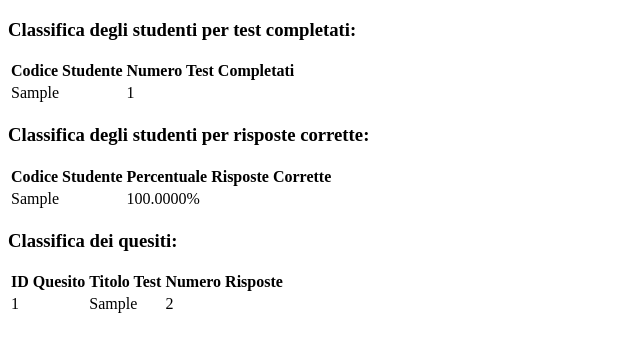
After one commit to iosonoandres/ESQL_Learning, a PHP site: page /statisticheDesign.php in a window 1280 px wide. The commit adds this page. Shown: the top 352 px of the page, without its empty margins (0-640 px from the left). Run offline with PHP 8.4, Linux system fonts and the light colour scheme; tables that the repository leaves empty hold one stand-in row (values such as "Sample post"); data that the repository does not hold is empty.

Commit message:
added statistiche

```diff
--- a/dashboard.php
+++ b/dashboard.php
@@ -9,7 +9,8 @@ $features = [
     ["not-implemented", "inserimentoTabellaDesign.php", true],
     ["Svolgimento test", "svolgimentoTestDesign.php", true],
     ["Creazione quesito", "creazioneQuesitoDesign.php",true],
-    ["Inserimento quesito","da cambiare",false]
+    ["Inserimento quesito","da cambiare",false],
+    ["Visuale Statistiche", "statisticheDesign.php",true]
     // Altre funzionalità vanno qui...
 ];
 ?>
--- a/inserimentoMessaggioDesign.php
+++ b/inserimentoMessaggioDesign.php
@@ -1,4 +1,5 @@
 <?php
+// inserimentoMessaggioDesign.php
 session_start();
 require_once __DIR__ . '/root/connect.php';
 
--- a/inserimentoMessaggioLogic.php
+++ b/inserimentoMessaggioLogic.php
@@ -1,4 +1,5 @@
 <?php
+// inserimentoMessaggioLogica.php
 session_start();
 
 // Assicurati che il file di connessione al database sia incluso
--- /dev/null
+++ b/statisticheDesign.php
@@ -0,0 +1,81 @@
+<?php
+// statistheDesign.php
+// ... (Codice HTML e inclusione necessaria per connessione o sessione)
+
+// Includi il file di logica per ottenere le variabili
+include 'statisticheLogica.php';
+?>
+
+<!DOCTYPE html>
+<html lang="it">
+<head>
+    <!-- Rimane invariato il codice precedente per l'intestazione -->
+</head>
+<body>
+
+    <div class="container">
+        <!-- Rimane invariato il codice precedente per l'header e la gestione degli alert -->
+
+        <!-- Aggiunta del blocco per visualizzare la classifica degli studenti per test completati -->
+        <h3>Classifica degli studenti per test completati:</h3>
+        <table class="table">
+            <thead>
+                <tr>
+                    <th>Codice Studente</th>
+                    <th>Numero Test Completati</th>
+                </tr>
+            </thead>
+            <tbody>
+                <?php foreach ($classificaTest as $row) : ?>
+                    <tr>
+                        <td><?php echo htmlspecialchars($row['CodiceStudente']); ?></td>
+                        <td><?php echo htmlspecialchars($row['NumeroTestCompletati']); ?></td>
+                    </tr>
+                <?php endforeach; ?>
+            </tbody>
+        </table>
+
+        <!-- Aggiunta del blocco per visualizzare la classifica degli studenti per risposte corrette -->
+        <h3>Classifica degli studenti per risposte corrette:</h3>
+        <table class="table">
+            <thead>
+                <tr>
+                    <th>Codice Studente</th>
+                    <th>Percentuale Risposte Corrette</th>
+                </tr>
+            </thead>
+            <tbody>
+                <?php foreach ($classificaRisposte as $row) : ?>
+                    <tr>
+                        <td><?php echo htmlspecialchars($row['CodiceStudente']); ?></td>
+                        <td><?php echo htmlspecialchars($row['PercentualeRisposteCorrette']); ?>%</td>
+                    </tr>
+                <?php endforeach; ?>
+            </tbody>
+        </table>
+
+        <!-- Aggiunta del blocco per visualizzare la classifica dei quesiti -->
+        <h3>Classifica dei quesiti:</h3>
+        <table class="table">
+            <thead>
+                <tr>
+                    <th>ID Quesito</th>
+                    <th>Titolo Test</th>
+                    <th>Numero Risposte</th>
+                </tr>
+            </thead>
+            <tbody>
+                <?php foreach ($classificaQuesiti as $row) : ?>
+                    <tr>
+                        <td><?php echo htmlspecialchars($row['IDQuesito']); ?></td>
+                        <td><?php echo htmlspecialchars($row['TitoloTest']); ?></td>
+                        <td><?php echo htmlspecialchars($row['NumeroRisposte']); ?></td>
+                    </tr>
+                <?php endforeach; ?>
+            </tbody>
+        </table>
+    </div>
+
+    <!-- Rimane invariato il codice precedente per gli script JavaScript e librerie esterne -->
+</body>
+</html>
--- /dev/null
+++ b/statisticheLogica.php
@@ -0,0 +1,31 @@
+<?php
+// statistheLogica.php
+require_once __DIR__ . '/root/connect.php';
+
+// Ottieni la classifica degli studenti per test completati
+$queryClassificaTest = "SELECT CodiceStudente, NumeroTestCompletati FROM dbESQL.ClassificaStudentiTestCompletati";
+$resultClassificaTest = $pdo->query($queryClassificaTest);
+$classificaTest = array();
+
+while ($row = $resultClassificaTest->fetch(PDO::FETCH_ASSOC)) {
+    $classificaTest[] = $row;
+}
+
+// Ottieni la classifica degli studenti per risposte corrette
+$queryClassificaRisposte = "SELECT CodiceStudente, PercentualeRisposteCorrette FROM dbESQL.ClassificaStudentiRisposteCorrette";
+$resultClassificaRisposte = $pdo->query($queryClassificaRisposte);
+$classificaRisposte = array();
+
+while ($row = $resultClassificaRisposte->fetch(PDO::FETCH_ASSOC)) {
+    $classificaRisposte[] = $row;
+}
+
+// Ottieni la classifica dei quesiti
+$queryClassificaQuesiti = "SELECT IDQuesito, TitoloTest, NumeroRisposte FROM dbESQL.ClassificaQuesiti";
+$resultClassificaQuesiti = $pdo->query($queryClassificaQuesiti);
+$classificaQuesiti = array();
+
+while ($row = $resultClassificaQuesiti->fetch(PDO::FETCH_ASSOC)) {
+    $classificaQuesiti[] = $row;
+}
+?>
```
